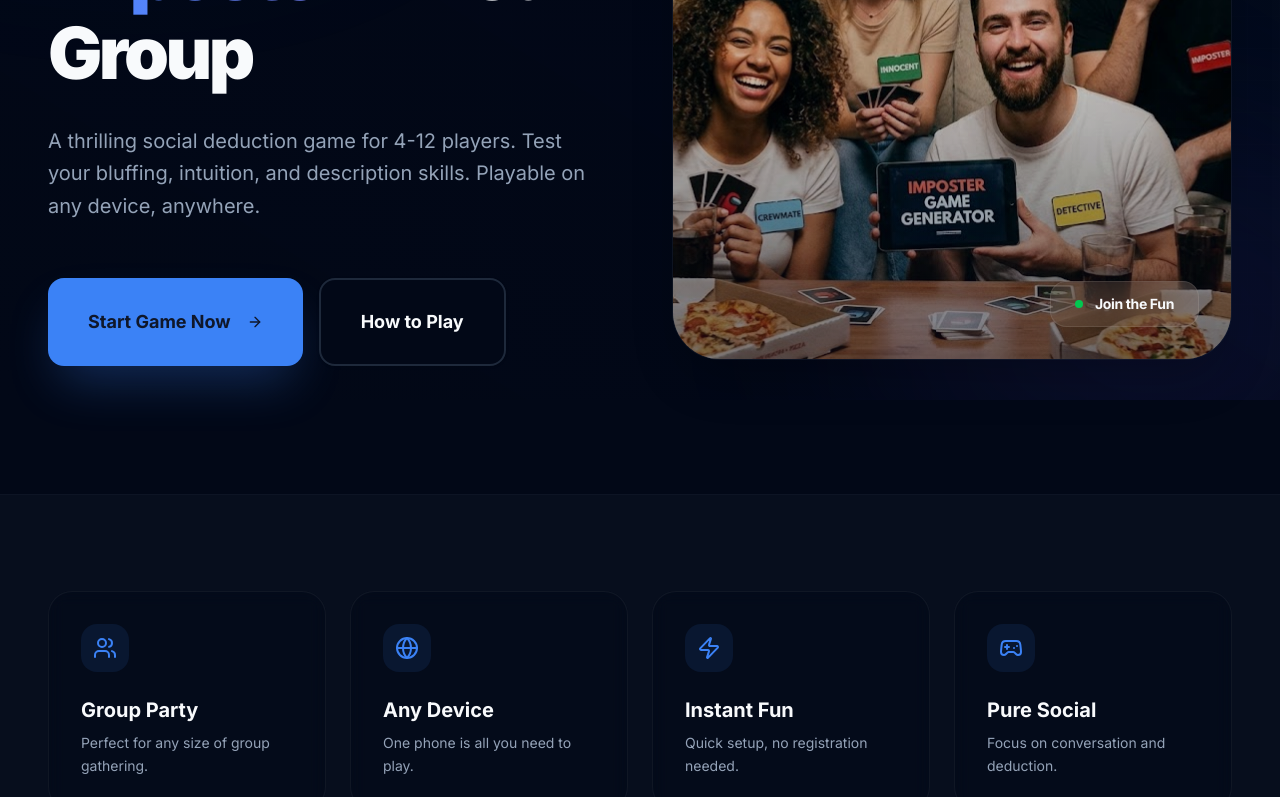
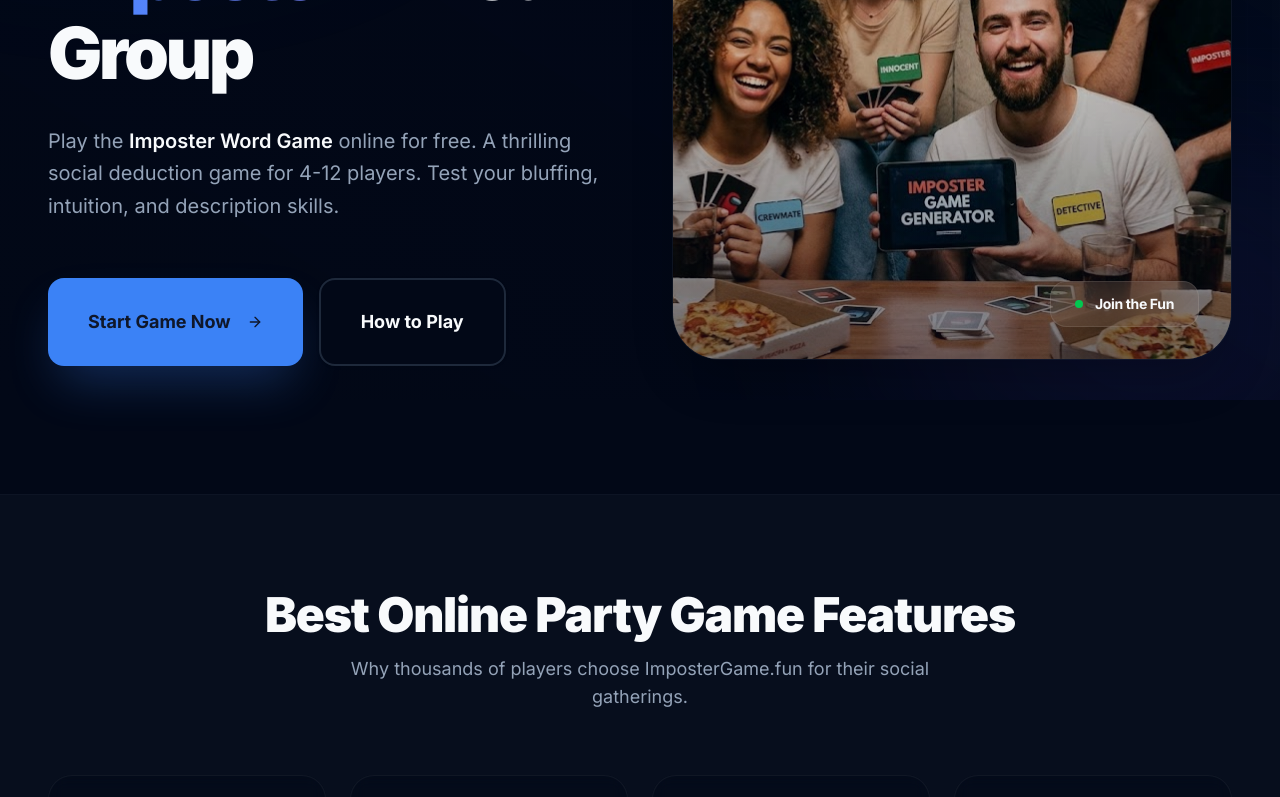
Before and after one commit to jeffersonme168/impostergamefun, a Next.js app: page / in a window 1280 px wide. Shown: the part 400-1197 px from the top of the page. Built offline with nearby package versions, Linux system fonts and the light colour scheme.

Commit message:
mod：优化seo

```diff
--- a/src/app/about/page.tsx
+++ b/src/app/about/page.tsx
@@ -2,6 +2,12 @@ import { Badge } from "@/components/ui/badge";
 import { Card, CardContent } from "@/components/ui/card";
 import { Gamepad2, Heart, Mail, Github, Twitter, Globe, Users } from "lucide-react";
 import Link from "next/link";
+import { Metadata } from "next";
+
+export const metadata: Metadata = {
+  title: "About Us - The Team Behind Imposter Word Game",
+  description: "Learn more about ImposterGame.fun. Our mission is to provide the best free online party games for friends and families to enjoy anywhere.",
+};
 
 export default function AboutPage() {
   return (
--- a/src/app/categories/page.tsx
+++ b/src/app/categories/page.tsx
@@ -2,6 +2,12 @@ import { CLASSIC_WORDS, UNDERCOVER_PAIRS, CATEGORIES } from "@/data/word-bank";
 import { Card, CardContent, CardHeader, CardTitle } from "@/components/ui/card";
 import { Badge } from "@/components/ui/badge";
 import { Book, Utensils, Dog, Film, MapPin, Package, UserPlus } from "lucide-react";
+import { Metadata } from "next";
+
+export const metadata: Metadata = {
+  title: "Word Categories - Imposter Word Game Word Lists",
+  description: "Explore a variety of word categories for the Imposter Word Game. From food and animals to movies and custom lists, find the perfect theme for your party.",
+};
 
 const CATEGORY_ICONS: Record<string, any> = {
   Food: <Utensils className="w-5 h-5" />,
--- a/src/app/layout.tsx
+++ b/src/app/layout.tsx
@@ -7,8 +7,22 @@ import { cn } from "@/lib/utils";
 const inter = Inter({ subsets: ["latin"] });
 
 export const metadata: Metadata = {
-  title: "Imposter Word Game - Ultimate Party Deduction Game",
-  description: "Play the best social deduction word game with your friends. Find the imposter, guess the word, and win the game!",
+  title: "Imposter Word Game Online - Free Social Deduction Party Game",
+  description: "Play the ultimate Imposter Word Game online! A free social deduction party game for 4-12 players. Find the imposter, guess the secret word, and enjoy the best group game for friends and family.",
+  keywords: "imposter word game, who is the imposter, social deduction game, online party games, free group games, word deduction game, party game generator",
+  authors: [{ name: "ImposterGame.fun" }],
+  openGraph: {
+    title: "Imposter Word Game Online - Free Party Game",
+    description: "The best free social deduction word game for your next party. Play with 4-12 friends instantly.",
+    url: "https://impostergame.fun",
+    siteName: "ImposterGame.fun",
+    type: "website",
+  },
+  twitter: {
+    card: "summary_large_image",
+    title: "Imposter Word Game Online",
+    description: "Unmask the imposter in your group with this thrilling social word game!",
+  },
 };
 
 export default function RootLayout({
--- a/src/app/page.tsx
+++ b/src/app/page.tsx
@@ -32,7 +32,7 @@ export default function LandingPage() {
                   Unmask the <span className="bg-clip-text text-transparent bg-gradient-to-r from-primary to-indigo-400">Imposter</span> in Your Group
                 </h1>
                 <p className="text-xl text-muted-foreground leading-relaxed animate-in fade-in slide-in-from-bottom-6 duration-1000 delay-200">
-                  A thrilling social deduction game for 4-12 players. Test your bluffing, intuition, and description skills. Playable on any device, anywhere.
+                  Play the <span className="text-foreground font-semibold">Imposter Word Game</span> online for free. A thrilling social deduction game for 4-12 players. Test your bluffing, intuition, and description skills.
                 </p>
                 <div className="flex flex-col sm:flex-row gap-4 justify-center lg:justify-start pt-6 animate-in fade-in slide-in-from-bottom-8 duration-1000 delay-300">
                   <Button size="lg" className="text-lg px-10 py-7 font-bold h-auto shadow-2xl shadow-primary/30 rounded-2xl group" asChild>
@@ -53,7 +53,7 @@ export default function LandingPage() {
                   {/* The Image from the User - Now as a clean decorative element */}
                   <img
                     src="/unnamed.jpg"
-                    alt="Party Game Atmosphere"
+                    alt="Friends playing Imposter Word Game at a party"
                     className="absolute inset-0 w-full h-full object-cover opacity-80 group-hover:scale-105 transition-transform duration-1000"
                   />
 
@@ -74,31 +74,37 @@ export default function LandingPage() {
         {/* Stats / Features Grid */}
         <section className="py-24 px-4 bg-muted/20 border-b border-border/40">
           <div className="container mx-auto px-4 md:px-8">
+            <div className="text-center mb-16 space-y-4">
+              <h2 className="text-4xl md:text-5xl font-black tracking-tight">Best Online Party Game Features</h2>
+              <p className="text-muted-foreground max-w-2xl mx-auto text-lg">
+                Why thousands of players choose ImposterGame.fun for their social gatherings.
+              </p>
+            </div>
             <div className="grid grid-cols-1 md:grid-cols-2 lg:grid-cols-4 gap-6">
               {[
                 {
                   icon: <Users className="w-6 h-6" />,
                   label: "4-12 Players",
-                  title: "Group Party",
-                  desc: "Perfect for any size of group gathering."
+                  title: "Group Party Game",
+                  desc: "Perfect for any size of group gathering, from family reunions to office parties."
                 },
                 {
                   icon: <Globe className="w-6 h-6" />,
                   label: "Cross-Platform",
-                  title: "Any Device",
-                  desc: "One phone is all you need to play."
+                  title: "Play Anywhere",
+                  desc: "No app download needed. One phone is all you need to start the fun."
                 },
                 {
                   icon: <Zap className="w-6 h-6" />,
                   label: "Fast-Paced",
-                  title: "Instant Fun",
-                  desc: "Quick setup, no registration needed."
+                  title: "Instant Setup",
+                  desc: "Start a new game in seconds. No registration or login required."
                 },
                 {
                   icon: <Gamepad2 className="w-6 h-6" />,
                   label: "Social Game",
-                  title: "Pure Social",
-                  desc: "Focus on conversation and deduction."
+                  title: "Pure Social Interaction",
+                  desc: "Focus on conversation, deduction, and bluffing with your friends."
                 }
               ].map((item, i) => (
                 <div key={i} className="p-8 rounded-3xl border border-white/5 bg-card/40 backdrop-blur-sm hover:border-primary/40 transition-all group">
@@ -211,7 +217,7 @@ export default function LandingPage() {
             </div>
             <div className="grid grid-cols-2 sm:grid-cols-3 gap-12 sm:gap-24">
               <div className="space-y-4">
-                <h4 className="font-bold uppercase text-xs tracking-widest text-primary">Game</h4>
+                <h3 className="font-bold uppercase text-xs tracking-widest text-primary">Game</h3>
                 <ul className="space-y-2 text-sm text-muted-foreground">
                   <li><Link href="/game" className="hover:text-primary transition-colors">Start Playing</Link></li>
                   <li><Link href="/#modes" className="hover:text-primary transition-colors">Modes</Link></li>
@@ -219,7 +225,7 @@ export default function LandingPage() {
                 </ul>
               </div>
               <div className="space-y-4">
-                <h4 className="font-bold uppercase text-xs tracking-widest text-primary">Resources</h4>
+                <h3 className="font-bold uppercase text-xs tracking-widest text-primary">Resources</h3>
                 <ul className="space-y-2 text-sm text-muted-foreground">
                   <li><Link href="/rules" className="hover:text-primary transition-colors">How to Play</Link></li>
                   <li><Link href="/about" className="hover:text-primary transition-colors">About Us</Link></li>
--- a/src/app/rules/page.tsx
+++ b/src/app/rules/page.tsx
@@ -1,6 +1,12 @@
 import { Card, CardContent, CardHeader, CardTitle } from "@/components/ui/card";
 import { Badge } from "@/components/ui/badge";
 import { Shield, Users, Sword, Trophy, Lightbulb, AlertTriangle } from "lucide-react";
+import { Metadata } from "next";
+
+export const metadata: Metadata = {
+  title: "Game Rules - How to Play Imposter Word Game",
+  description: "Learn how to play the Imposter Word Game. Step-by-step guide on roles, game flow, and victory conditions for the best social deduction party game.",
+};
 
 export default function RulesPage() {
   return (
--- a/src/components/Header.tsx
+++ b/src/components/Header.tsx
@@ -25,7 +25,11 @@ export function Header() {
     <header className="sticky top-0 z-50 w-full border-b border-border/40 bg-background/80 backdrop-blur-md supports-[backdrop-filter]:bg-background/60">
       <div className="container flex h-16 items-center justify-between px-4 md:px-8 mx-auto">
         <div className="flex items-center gap-2 font-bold text-xl">
-          <Link href="/" className="flex items-center gap-2 hover:opacity-90 transition-opacity">
+          <Link
+            href="/"
+            className="flex items-center gap-2 hover:opacity-90 transition-opacity"
+            title="ImposterGame.fun - Free Online Party Game"
+          >
             <div className="bg-primary p-1.5 rounded-lg shadow-lg shadow-primary/20">
               <Gamepad2 className="w-6 h-6 text-primary-foreground" />
             </div>
```
